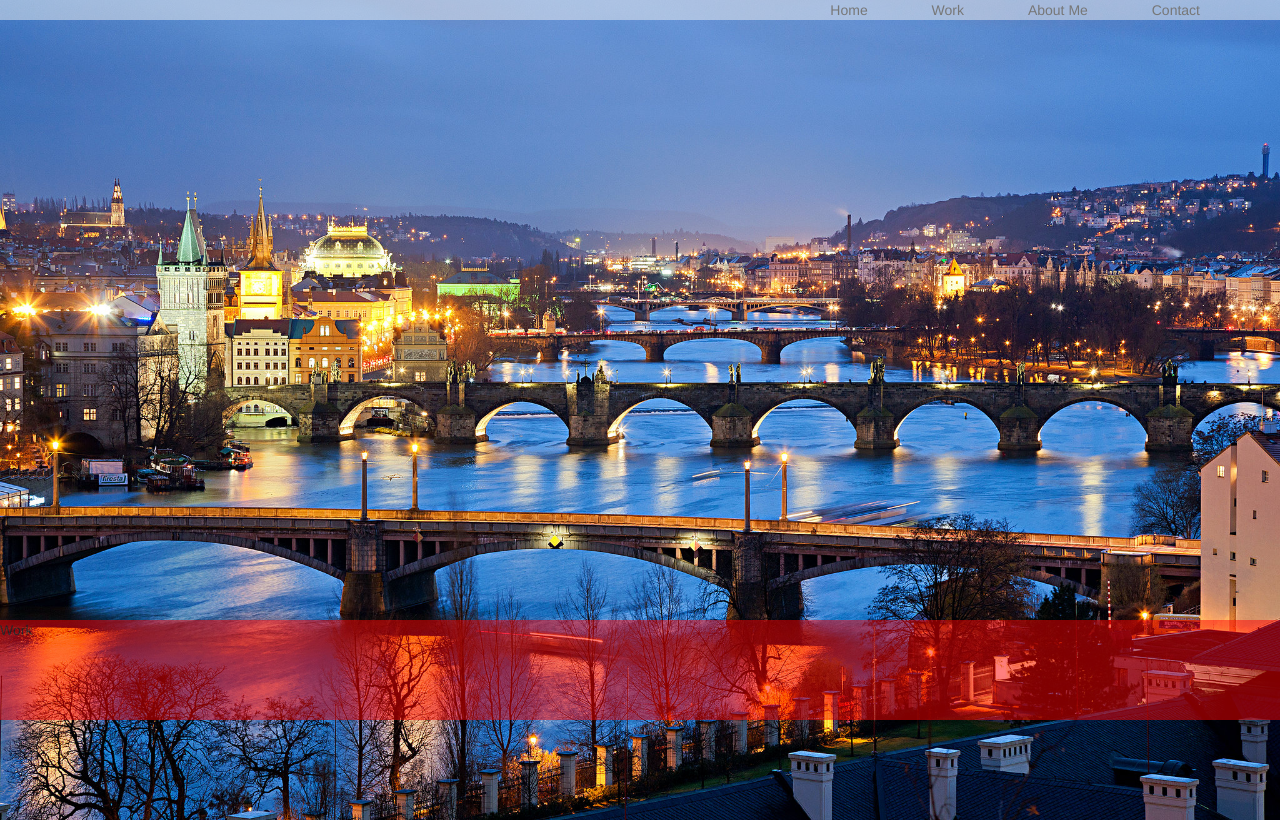
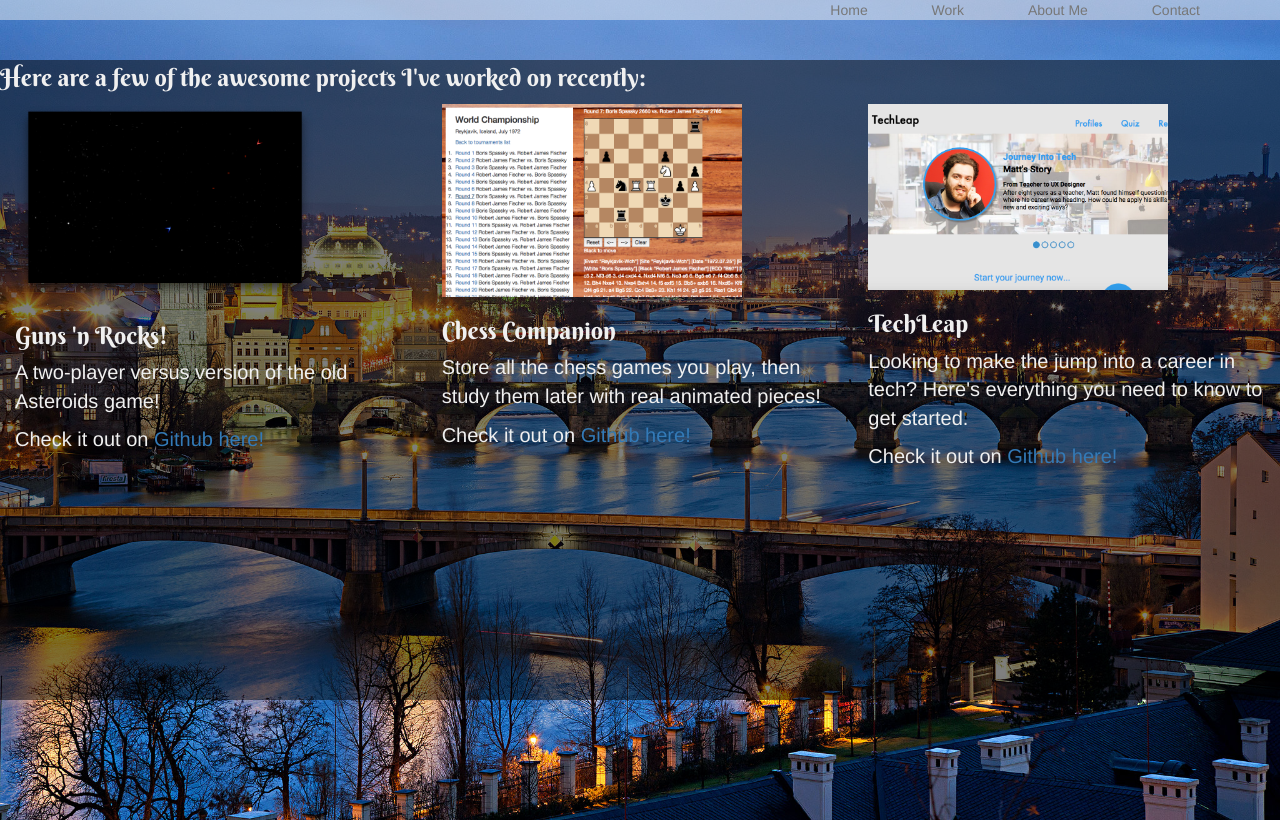
Before and after one commit to ryankeiper/ryankeiper.github.io, a plain HTML site: page index.html in a window 1280 px wide. Both pictures are taken after a click on the link "Work". Drawn offline with nearby package versions, Linux system fonts and the light colour scheme.

Commit message:
added portfolio work

```diff
--- a/index.html
+++ b/index.html
@@ -35,7 +35,33 @@
 			<div class="portrait"></div>
 			<h2>Web Development by Ryan Keiper</h2>
 		</div>
-		<div class="work">Work</div>
+		<div class="work">
+			<p>Here are a few of the awesome projects I've worked on recently:</p>
+			<div class="col-sm-4">
+				<a target="_blank" href="https://gunsnrocks.herokuapp.com/">
+					<img class="gunsnrocks" src="./images/gunsnrocks.png">
+				</a>
+				<h2>Guns 'n Rocks!</h2>
+				<p>A two-player versus version of the old Asteroids game!</p>
+				<p>Check it out on <a target="_blank" href="https://github.com/ryankeiper/Guns_n_Rocks">Github here!</a></p>
+			</div>
+			<div class="col-sm-4">
+				<a target="_blank" href="https://chess-companion.herokuapp.com/">
+					<img class="chesscompanion" src="./images/chesscompanion.png">
+				</a>
+				<h2>Chess Companion</h2>
+				<p>Store all the chess games you play, then study them later with real animated pieces!</p>
+				<p>Check it out on <a target="_blank" href="https://github.com/ryankeiper/chess_companion">Github here!</a></p>
+			</div>
+			<div class="col-sm-4">
+				<a target="_blank" href="http://learntech.herokuapp.com/">
+					<img class="techleap" src="./images/techleap.png">
+				</a>
+				<h2>TechLeap</h2>
+				<p>Looking to make the jump into a career in tech? Here's everything you need to know to get started.</p>
+				<p>Check it out on <a target="_blank" href="https://github.com/amaseda/learn_tech">Github here!</a></p>
+			</div>
+		</div>
 		<div class="about">About Me</div>
 		<div class="contact">Contact</div>
 	</div>
--- a/styles.css
+++ b/styles.css
@@ -36,18 +36,6 @@ nav li a:hover {
 	cursor: pointer;
 }
 
-.work {
-	background-color: red;
-}
-
-.about {
-	background-color: green;
-}
-
-.contact {
-	background-color: blue;
-}
-
 .home {
 	background-color: rgba(0,0,0,.5);
 	color: rgba(240,240,240,1);
@@ -65,8 +53,20 @@ h2 {
 	font-size: 40px;
 }
 
-p {
-	margin-right: 50px;
+.work div h2 {
+	font-size: 24px;
+}
+
+.work div p {
+	font-size: 20px;
+	font-family: Helvetica, sans-serif;
+}
+
+.gunsnrocks,
+.chesscompanion,
+.techleap {
+	height: auto;
+	width: 300px;
 }
 
 .portrait {
@@ -84,11 +84,29 @@ p {
 .about,
 .contact {
 	position: absolute;
+	background-color: rgba(0,0,0,.5);
+	color: rgba(240,240,240,1);
+	font-size: 24px;
+	font-family: 'Berkshire Swash', cursive;
+	display: none;
+}
+
+.work {
+	top: 5vh;
+	height: 80vh;
+	width: 100vw;
+}
+
+.about {
 	top: 75vh;
 	height: 100px;
 	width: 100vw;
-	display: none;
-	opacity: .5;
+}
+
+.contact {
+	top: 75vh;
+	height: 100px;
+	width: 100vw;
 }
 
 @media (max-width: 700px) {
```
Also changed, not shown: images/chesscompanion.png (added), images/gunsnrocks.png (added), images/techleap.png (added).
